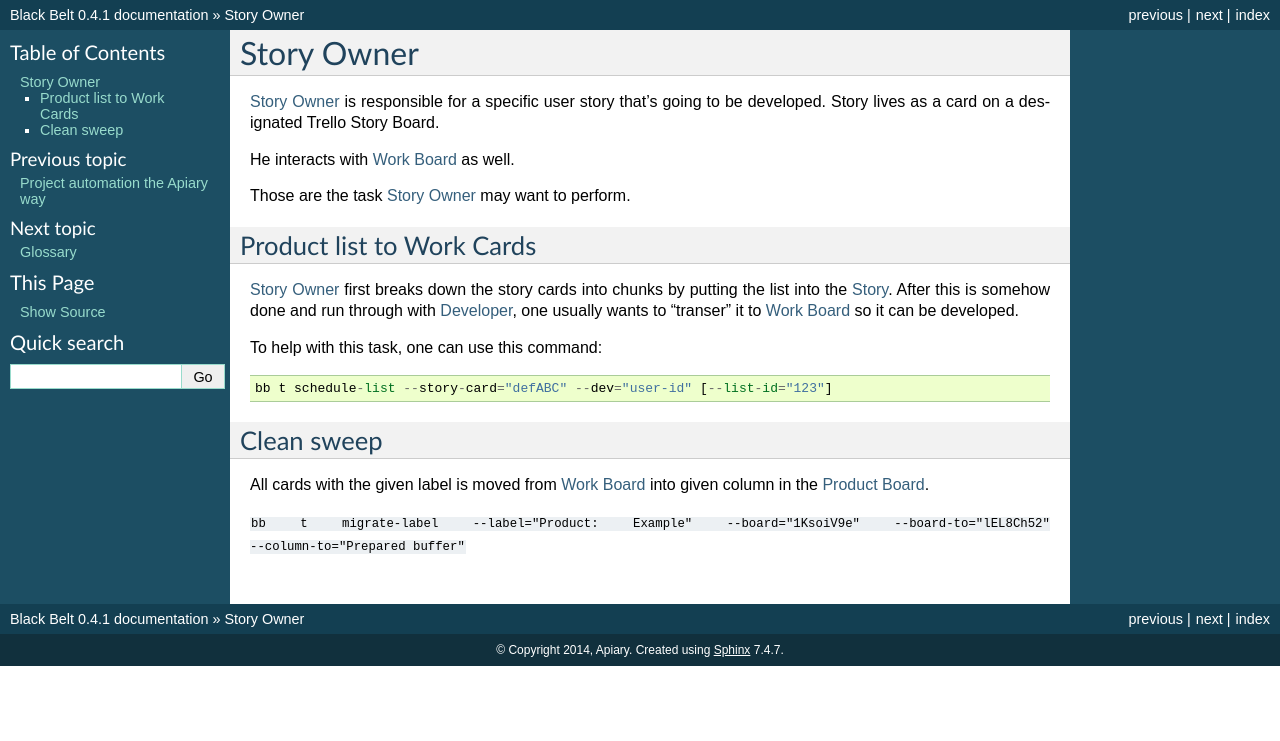
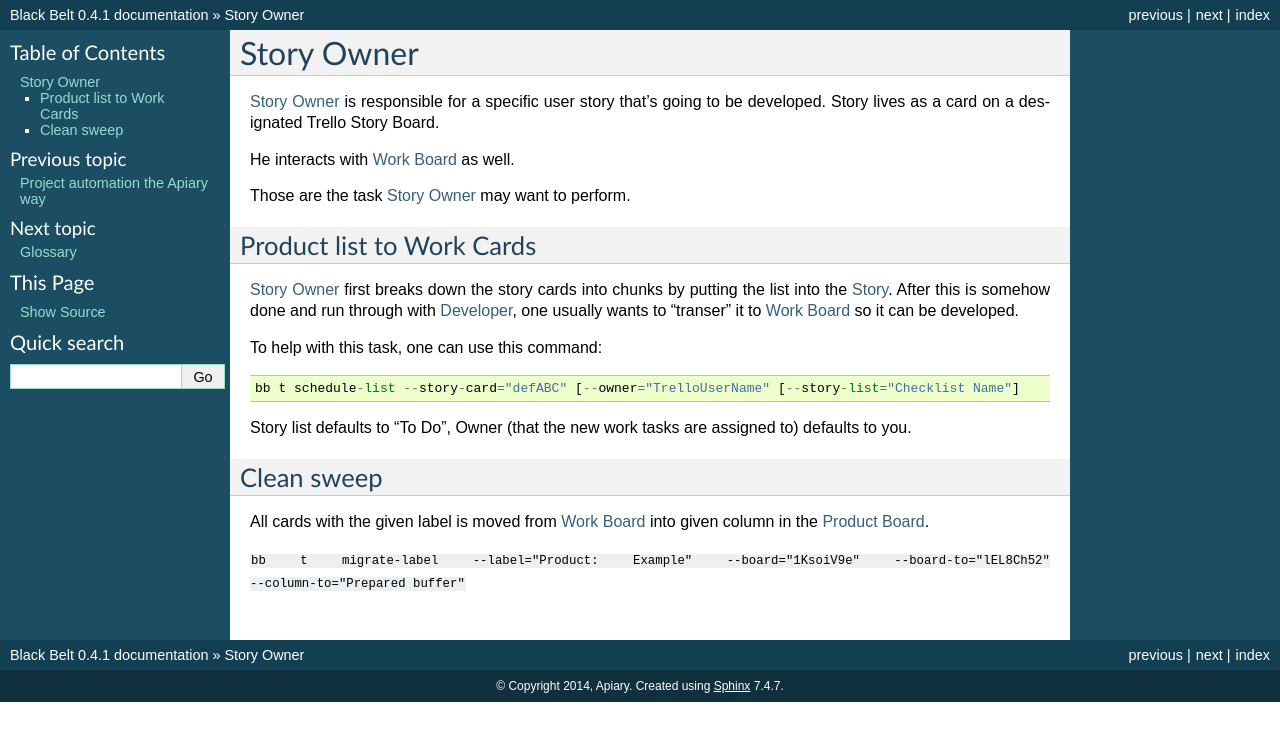
Before and after one commit to apiaryio/black-belt, a Sphinx documentation site: the page built from docs/source/story-owner.rst, in a window 1280 px wide. Shown: the top 741 px of the page. Built offline with Sphinx 7.4.7, drawn with Linux system fonts in a browser that asks for light colours.

Commit message:
Update docs for reality

```diff
--- a/docs/source/story-owner.rst
+++ b/docs/source/story-owner.rst
@@ -19,9 +19,9 @@ Product list to Work Cards
 
 To help with this task, one can use this command::
 
-	bb t schedule-list --story-card="defABC" --dev="user-id" [--list-id="123"]
+	bb t schedule-list --story-card="defABC" [--owner="TrelloUserName" [--story-list="Checklist Name"]
 
-
+Story list defaults to "To Do", Owner (that the new work tasks are assigned to) defaults to you.
 
 ------------
 Clean sweep
```
Also changed, not shown: 1 other file.
